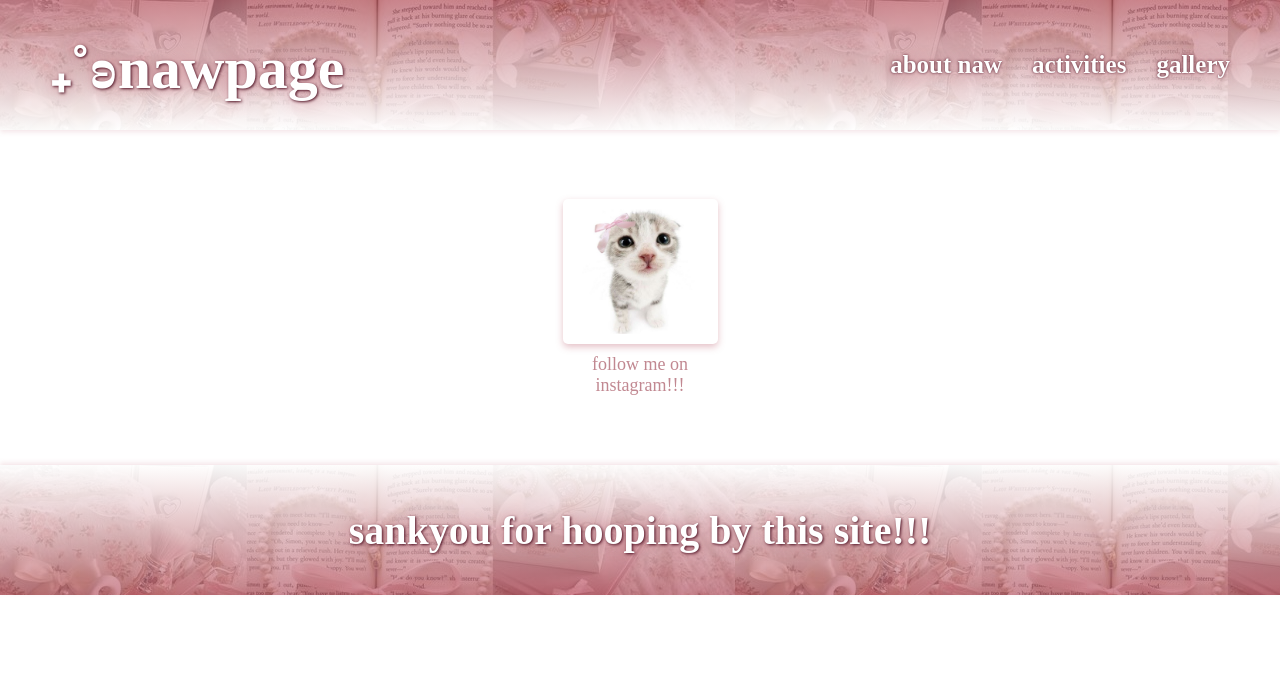
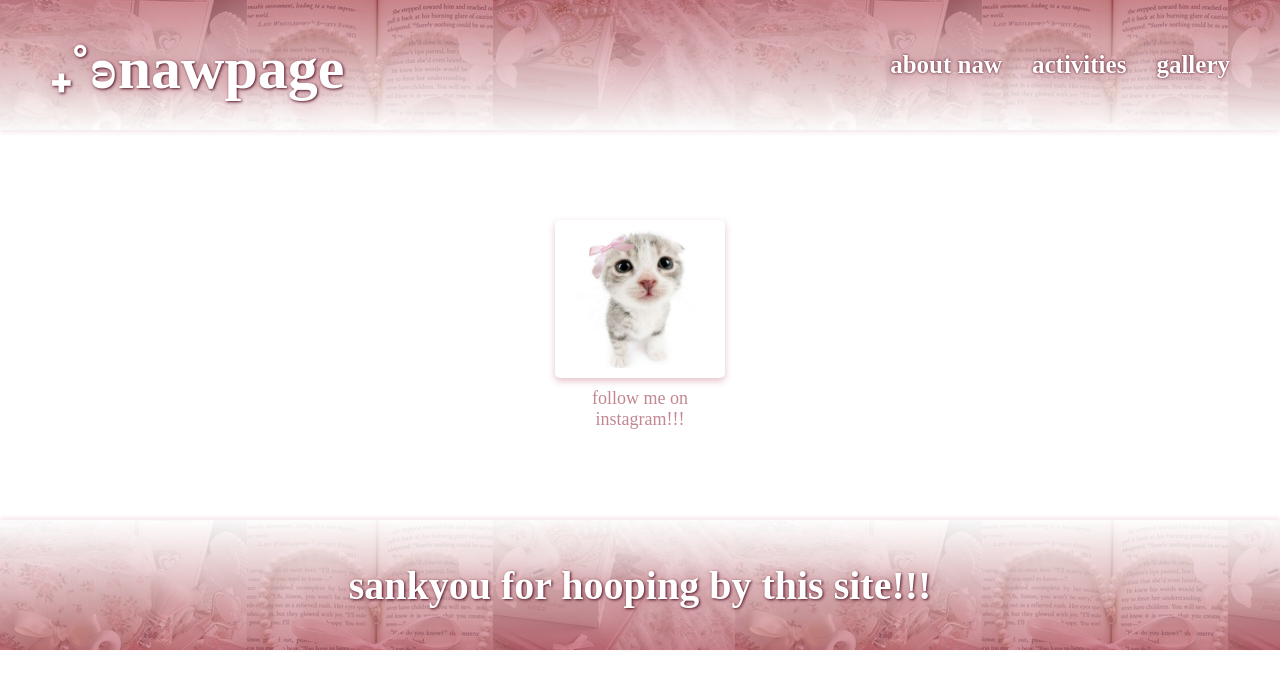
Before and after one commit to usrnawr/website-profile, a plain HTML site: page index.html in a window 1280 px wide. Drawn offline with Linux system fonts and the light colour scheme.

Commit message:
Update style.css

```diff
--- a/style.css
+++ b/style.css
@@ -64,20 +64,20 @@ body {
     display: flex;
     justify-content: center;
     text-align: center;
-    margin: 100px;
+    margin: 120px;
 }
 
 .content-img {
     border-radius: 5px;
     padding: 10px;
     box-shadow: 0px 3px 7px rgba(180, 78, 95, 0.35);
-    width: 135px;
-    height: 135px;
+    width: 150px;
+    height: 150px;
 }
 
 .content-link {
-    height: 135px;
-    width: 135px;
+    height: 150px;
+    width: 150px;
     display: flex;
     justify-content: center;
     align-items: center;
```
